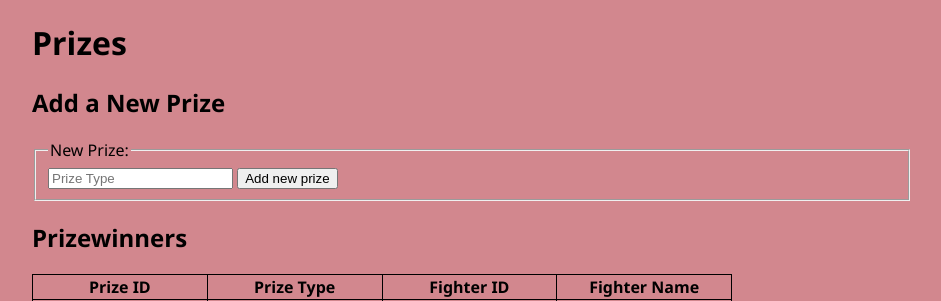
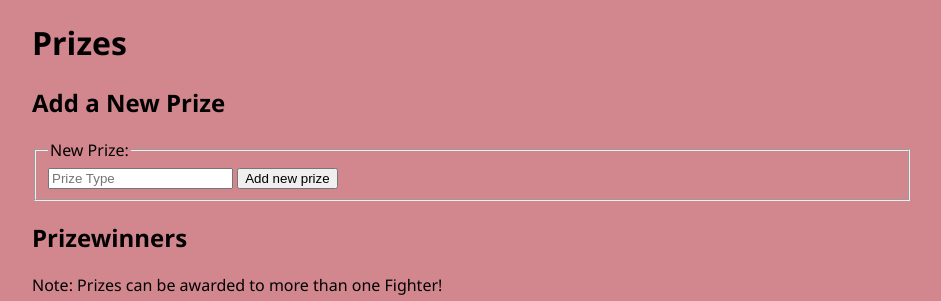
Before and after one commit to spoonser/Tournament-Website---Database-Project, a Flask app: page /prizes in a window 1280 px wide. Shown: the top 301 px of the page, without its empty margins (168-1109 px from the left). Run offline with Flask 2, Linux system fonts and the light colour scheme; data that the repository does not hold is empty; some libraries are stand-ins or nearby versions.

Commit message:
Update prizes.html

```diff
--- a/templates/prizes.html
+++ b/templates/prizes.html
@@ -16,6 +16,7 @@
     </form>
 
     <h2>Prizewinners</h2>
+	<p> Note: Prizes can be awarded to more than one Fighter! </p>
     <table id="prize-table">
       <tr>
         <th>Prize ID</th>
```
